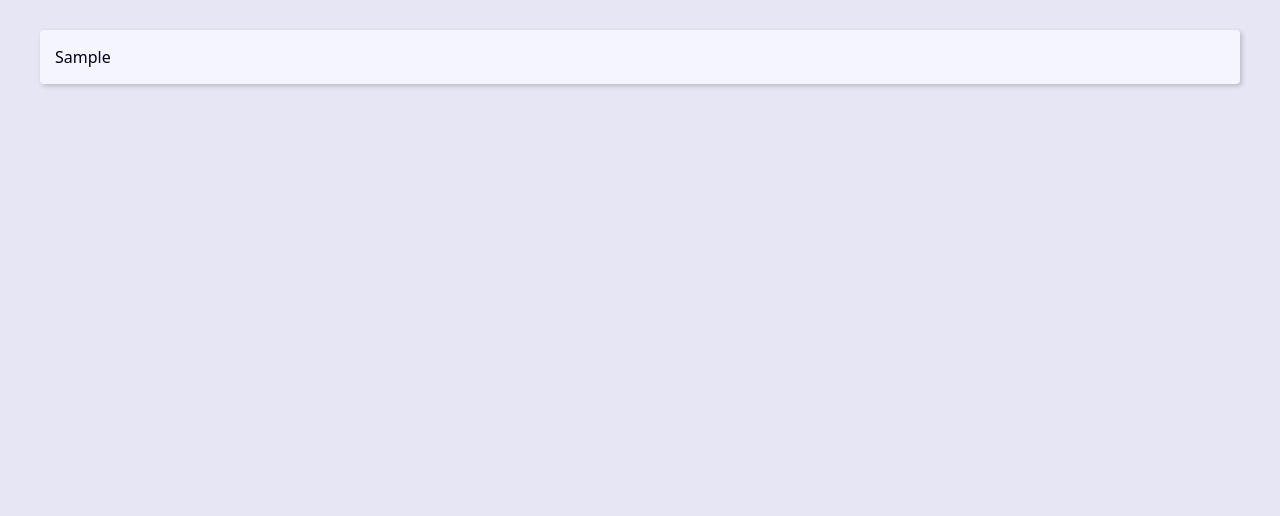
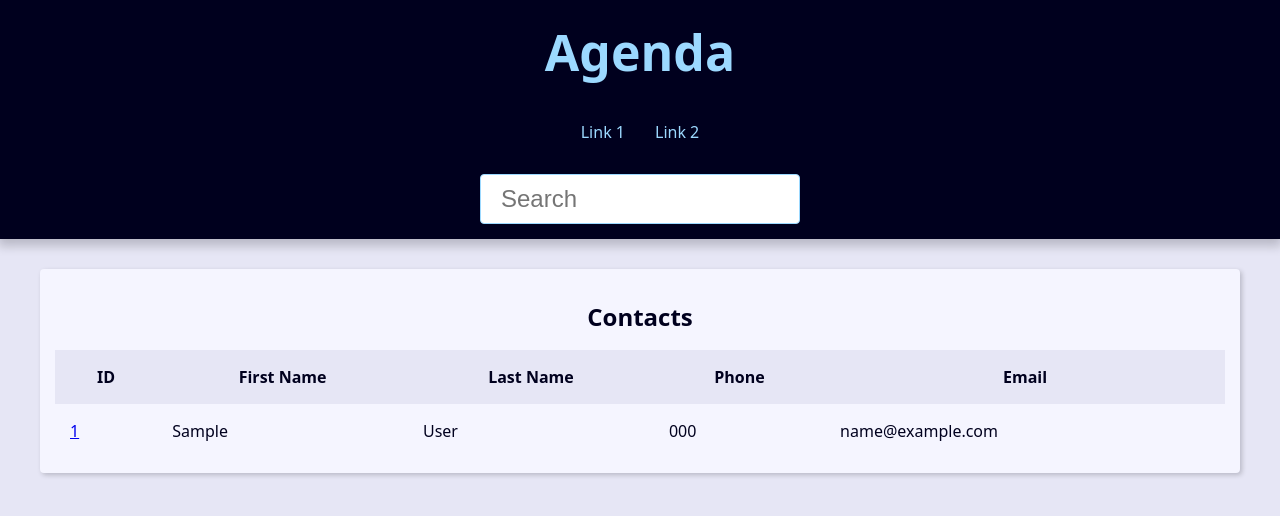
Before and after one commit to SilvaTayane/Agenda_Django, a Django app: page / in a window 1280 px wide. Shown: the top 516 px of the page. Run offline with Django 5.2, Linux system fonts and the light colour scheme; tables that the repository leaves empty hold one stand-in row (values such as "Sample post").

Commit message:
continue_frontend

```diff
--- a/base_templates/global/base.html
+++ b/base_templates/global/base.html
@@ -1,12 +1,11 @@
 {% load static %}<!DOCTYPE html>
 <html lang="en">
 <head>
-    <meta charset="UTF-8">
-    <meta name="viewport" content="width=device-width, initial-scale=1.0">
-    <link rel="stylesheet" href="{% static 'global/css/style.css' %}">
-    <title>Document</title>
+    {% include 'global/partials/_head.html' %}
 </head>
 <body>
+    {% include 'global/partials/_header.html' %}
+
     <main class="content" >
         {% block content %}
 
--- /dev/null
+++ b/base_templates/global/partials/_head.html
@@ -0,0 +1,5 @@
+{% load static %}
+<meta charset="UTF-8">
+    <meta name="viewport" content="width=device-width, initial-scale=1.0">
+    <link rel="stylesheet" href="{% static 'global/css/style.css' %}">
+    <title> {{ site_title }} Agenda</title>
--- /dev/null
+++ b/base_templates/global/partials/_header.html
@@ -0,0 +1,28 @@
+ <header class="header">
+        <h1 class="header-heading">
+            <a href="{ url 'contact:index' }" class="header-link">
+                Agenda
+            </a>
+        </h1>
+
+        <nav class="menu">
+            <ul class="menu-list">
+                <li class="menu-item">
+                    <a href="" class="menu-link">
+                        Link 1
+                    </a>
+                </li>
+                <li class="menu-item">
+                    <a href="" class="menu-link">
+                        Link 2
+                    </a>
+                </li>
+            </ul>
+        </nav>
+
+        <div class="search">
+            <form action="" method="get">
+                <input type="text" class="search-input" placeholder="Search" id="search" name="q">
+            </form>
+        </div>
+    </header>
--- a/contact/templates/contact/index.html
+++ b/contact/templates/contact/index.html
@@ -2,8 +2,45 @@
 
 {% block content %}
 
-    {% for contact in contacts %}
-        {{ contact.first_name }} <br>
-    {% endfor %}
+    <div class="responsive-table">
+        <table class="contacts-table">
+            <caption class="table-caption">
+                Contacts
+            </caption>
 
+            <thead>
+                <tr class="table table-row-header">
+                    <th class="table-header">ID</th>
+                    <th class="table-header">First Name</th>
+                    <th class="table-header">Last Name</th>
+                    <th class="table-header">Phone</th>
+                    <th class="table-header">Email</th>
+                </tr>
+            </thead>
+
+            <tbody>
+                {% for contact in contacts %}
+                <tr class="table-row">
+                    <td class="table-cel">
+                        <a class="tablbe-link" href="{% url 'contact:contact' contact.id %}">
+                            {{ contact.id }}
+                        </a>
+                    </td>
+                    <td class="table-cel">
+                        {{ contact.first_name }}
+                    </td>
+                    <td class="table-cel">
+                        {{ contact.last_name }}
+                    </td>
+                    <td class="table-cel">
+                        {{ contact.phone }}
+                    </td>
+                    <td class="table-cel">
+                        {{ contact.email }}
+                    </td>
+                </tr>
+                {% endfor %}
+            </tbody>
+        </table>
+    </div>
 {% endblock content %}
--- a/contact/urls.py
+++ b/contact/urls.py
@@ -4,5 +4,6 @@ from contact import views
 app_name = 'contact'
 
 urlpatterns = [
+    path('<int:contact_id>/', views.contact, name='contact'),
     path('', views.index, name='index'),
 ]
--- a/contact/views/contact_views.py
+++ b/contact/views/contact_views.py
@@ -1,12 +1,14 @@
+from django.http import Http404
 from django.shortcuts import render
 from contact.models import Contact
 
 # Create your views here.
 def index(request):
-    contacts = Contact.objects.all()
+    contacts = Contact.objects.filter(show=True)[:10]
 
     context = {
         'contacts': contacts,
+        'site_title': 'Contatos - '
     }
 
     return render(
@@ -14,3 +16,21 @@ def index(request):
         'contact/index.html',
         context
     )
+
+def contact(request, contact_id):
+    single_contact = Contact.objects.filter(pk=contact_id).first()
+
+    if single_contact is None:
+        raise Http404()
+
+    site_title = f'{single_contact.first_name} {single_contact.last_name} - '
+    context = {
+        'contact': single_contact,
+        'site_title': site_title,
+    }
+
+    return render(
+        request,
+        'contact/contact.html',
+        context
+    )
```
Also changed, not shown: contact/templates/contact/contact.html (added, +17 -0 lines).
